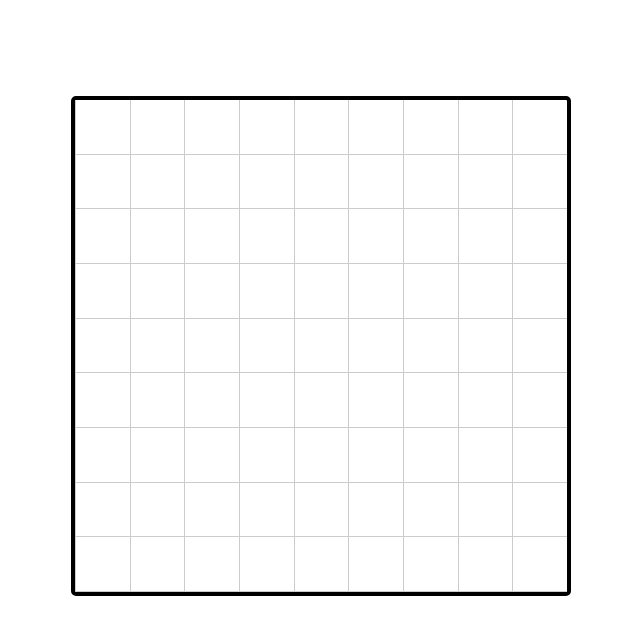
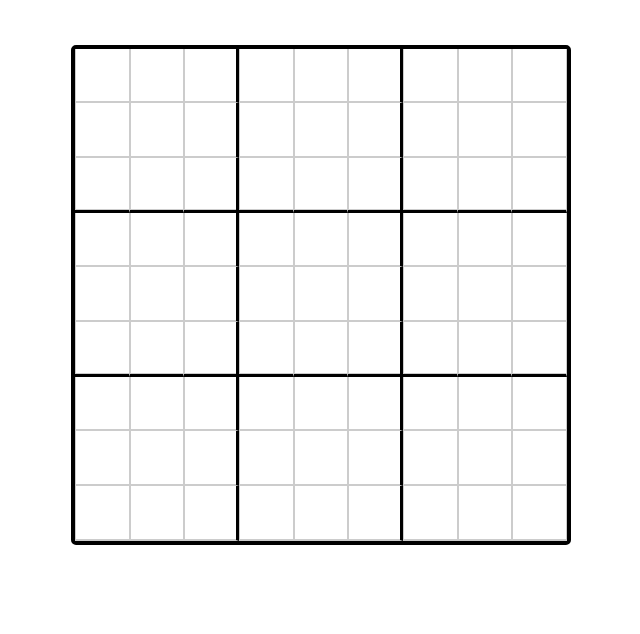
Before and after one commit to gregor-ovsenjak/SudokuSolver, an Angular app: page / in a window 1280 px wide. Shown: the top 634 px of the page, without its empty margins (319-959 px from the left). Built offline with nearby package versions, Linux system fonts and the light colour scheme.

Commit message:
Added bold borders to every third row/cell. Prevented input of any characters that are not numbers on keyboard event.

```diff
--- a/src/app/board/board.component.css
+++ b/src/app/board/board.component.css
@@ -5,7 +5,7 @@
     border: 4px solid black;
     border-radius: 5px;
     padding: 0px;
-    margin-top: 7.5%;
+    margin-top: 3.5%;
     position: center;
 
 }
--- a/src/app/board/board.component.html
+++ b/src/app/board/board.component.html
@@ -1,6 +1,10 @@
 <div class="container board">
     <div class="flex-container" *ngFor ="let row of Rows" [ngStyle]="{ 'height': 100/Rows.length + '%' }">
-    <app-cell *ngFor ="let col of Cols" id="{{row}}_{{col}}" [ngStyle]="{ 'width': 100/Cols.length + '%','height': 100 + '%' }" >
+    <app-cell *ngFor ="let col of Cols"
+                        id="{{row}}_{{col}}"
+                        [ngStyle]="{ 'width': 100/Cols.length + '%',
+                                    'height': 100 + '%',
+                                    'border-bottom': ChooseBorderType(row),'border-right': ChooseBorderType(col)}">
     </app-cell>
     </div>
 </div>
--- a/src/app/board/board.component.ts
+++ b/src/app/board/board.component.ts
@@ -8,6 +8,14 @@ import { Component, OnInit } from '@angular/core';
 export class BoardComponent implements OnInit {
   Rows: Array<number> = [1,2,3,4,5,6,7,8,9];
   Cols: Array<number> = [1,2,3,4,5,6,7,8,9];
+
+
+  ChooseBorderType(rowOrCol:number): string  {
+    let BorderBold: string = rowOrCol % 3 === 0 && rowOrCol != 9 ? "3px solid black": "1px solid #CCC";
+    return BorderBold;
+  }
+
+
   constructor() { }
 
   ngOnInit(): void {
--- a/src/app/cell/cell.component.css
+++ b/src/app/cell/cell.component.css
@@ -3,11 +3,10 @@ input {
     height: 100%;
     background-color: transparent;
     border: 1px solid #CCC;
+    border-top: 0px solid;
     border-right: 0px solid;
-    border-top: 0px solid;
     outline: none;
     color: black;
-
     text-align: center;
     text-decoration: none;
     z-index:1;
--- a/src/app/cell/cell.component.html
+++ b/src/app/cell/cell.component.html
@@ -1,4 +1,4 @@
-<input type="text"  class="input"
+<input type="text" (keypress)="validate($event)" class="input"
                     (mouseenter)="changeColorOnEnter()"
                     (mouseleave)="changeColorOnLeave()"
                     [ngStyle]="{'background':color, 'transition':'background 0.75s'}">
--- a/src/app/cell/cell.component.ts
+++ b/src/app/cell/cell.component.ts
@@ -12,9 +12,25 @@ export class CellComponent implements OnInit {
   changeColorOnEnter() {
     this.color = "rgba(54, 124, 255, 0.483)"
   }
+
   changeColorOnLeave() {
     this.color = "transparent"
   }
+
+  validate(evt: KeyboardEvent) {
+
+      // Handle paste
+
+      let key = evt.keyCode || evt.which;
+      let key1 = String.fromCharCode(key);
+
+      var regex = /[0-9]|\./;
+      if( !regex.test(key1) ) {
+        evt.returnValue = false;
+        if(evt.preventDefault) evt.preventDefault();
+      }
+  }
+
 
   constructor() { }
 
```
